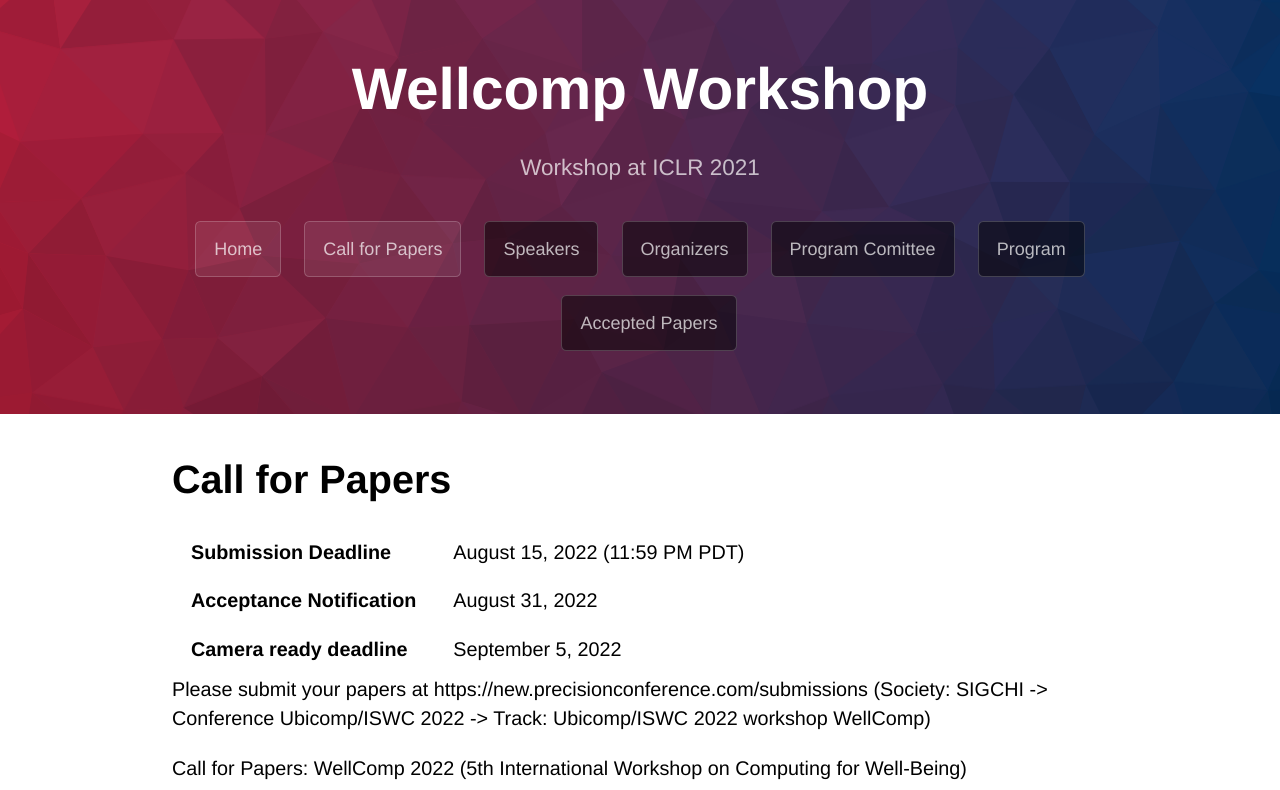
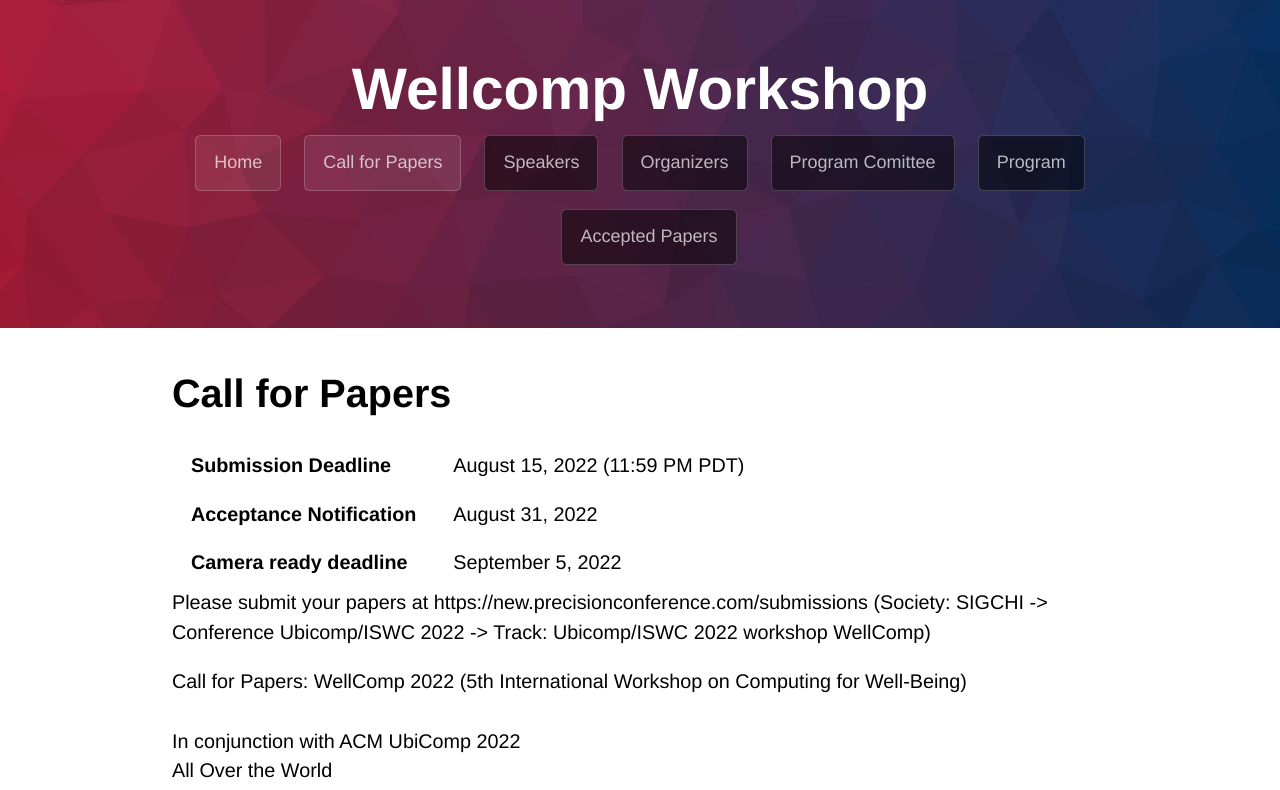
Before and after one commit to s19514tt/wellcomp-workshop, a plain HTML site: page cfp.html in a window 1280 px wide. Shown: the top 790 px of the page. Drawn offline with Linux system fonts and the light colour scheme; a web font is replaced by a local one.

Commit message:
change title

```diff
--- a/cfp.html
+++ b/cfp.html
@@ -16,7 +16,6 @@
 
     <header class="page-header" role="banner">
       <h1 class="project-name">Wellcomp Workshop</h1>
-      <h2 class="project-tagline">Workshop at ICLR 2021</h2>
 
       <a href="./index.html" class="btn">Home</a>
 
```
